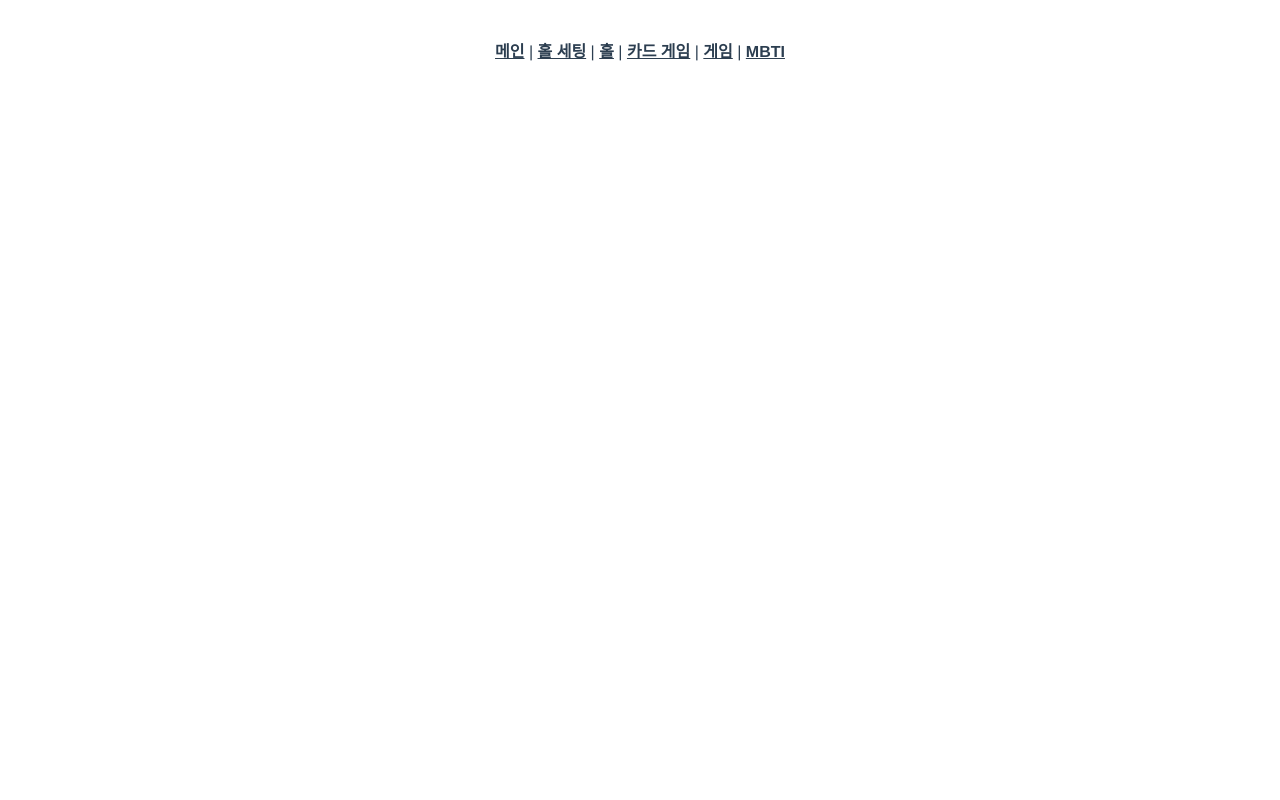
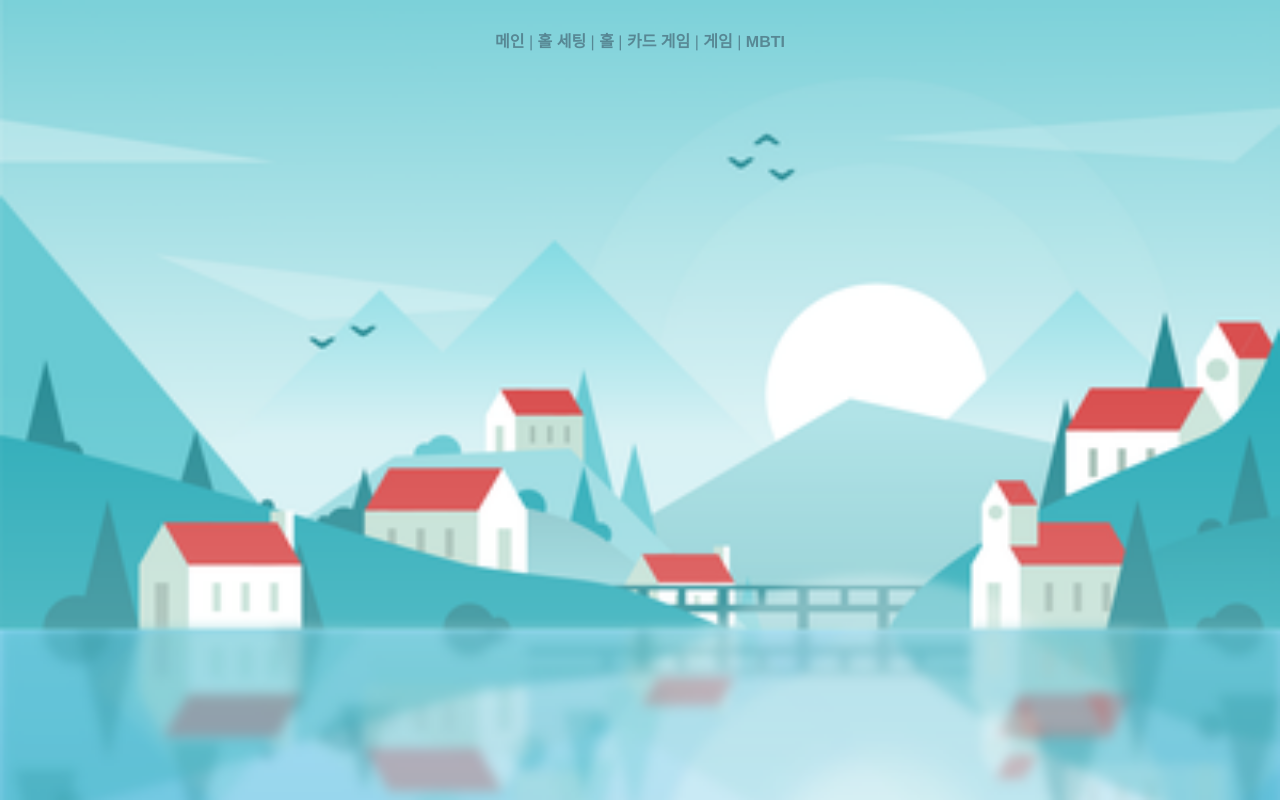
Before and after one commit to seowan/ZZASAI, a Vue app in the folder frontend/: page /1/hall in a window 1280 px wide. Built offline with nearby package versions, Linux system fonts and the light colour scheme.

Commit message:
[#] Refac: add bootstrap

```diff
--- a/frontend/package.json
+++ b/frontend/package.json
@@ -8,8 +8,10 @@
     "lint": "vue-cli-service lint"
   },
   "dependencies": {
+    "bootstrap": "^4.6.0",
+    "bootstrap-vue": "^2.21.2",
     "core-js": "^3.6.5",
-    "vue": "^2.6.11",
+    "vue": "^2.6.12",
     "vue-router": "^3.2.0",
     "vuex": "^3.4.0"
   },
--- a/frontend/src/App.vue
+++ b/frontend/src/App.vue
@@ -13,6 +13,9 @@
 </template>
 
 <style>
+html {
+  height: 100%;
+}
 #app {
   font-family: Avenir, Helvetica, Arial, sans-serif;
   -webkit-font-smoothing: antialiased;
--- a/frontend/src/views/CreateHall.vue
+++ b/frontend/src/views/CreateHall.vue
@@ -14,9 +14,9 @@ export default {
 
 <style>
 body {
-  /* background-image: url('~@/assets/bgs/create_hall.png');
+  background-image: url('~@/assets/bgs/create_hall.png');
   background-repeat: no-repeat;
   background-size: 100% 100%;
-  opacity: 0.5; */
+  opacity: 0.5;
 }
 </style>
--- a/frontend/src/views/Hall.vue
+++ b/frontend/src/views/Hall.vue
@@ -3,7 +3,7 @@
   <div id="hall">
     <h3> 메인 홀 </h3>
     <div class="test">
-      test
+      <h2>test</h2>
     </div>
     <b-button variant="success">Button</b-button>
   </div>
@@ -17,11 +17,11 @@ export default {
 
 <style>
 body {
-  /* background-image: url('~@/assets/bgs/hall.png'); */
-  /* background-repeat: no-repeat; */
-  /* background-size: 100% 100%; */
-  /* background-size: cover; */
-  /* opacity: 0.5; */
+  background-image: url('~@/assets/bgs/hall.png');
+  background-repeat: no-repeat;
+  background-size: 100% 100%;
+  background-size: cover;
+  opacity: 0.5;
 }
 
 
@@ -32,7 +32,7 @@ body {
     position: relative;
     max-width: 500px;
     h2 {
-      color: white;
+      color: black;
       margin-top: 0;
       text-align: center;
       text-transform: uppercase;
```
Also changed, not shown: frontend/src/main.js (+11 -0 lines), 1 other file (tests, documents, lock files or other folders).
